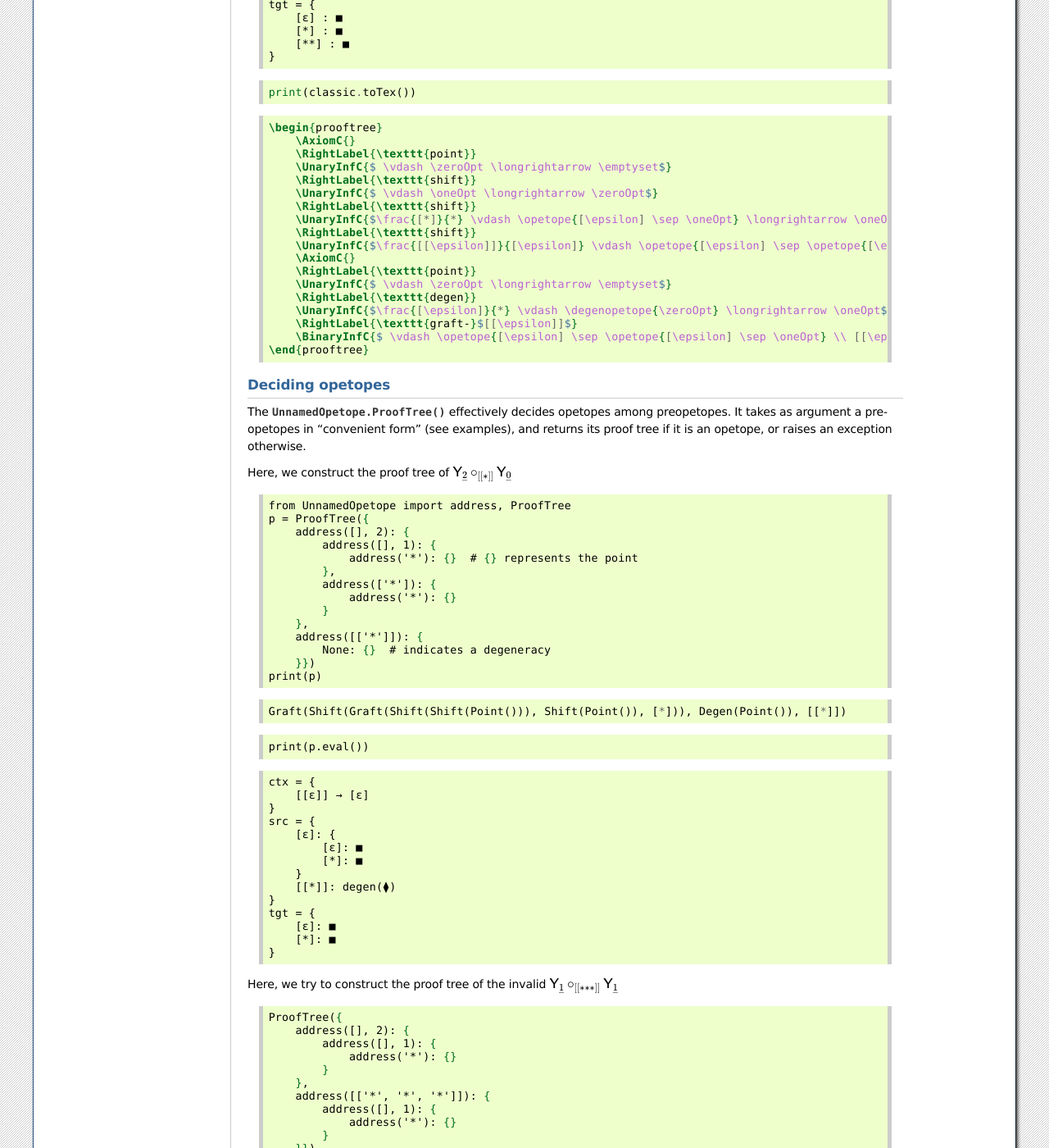
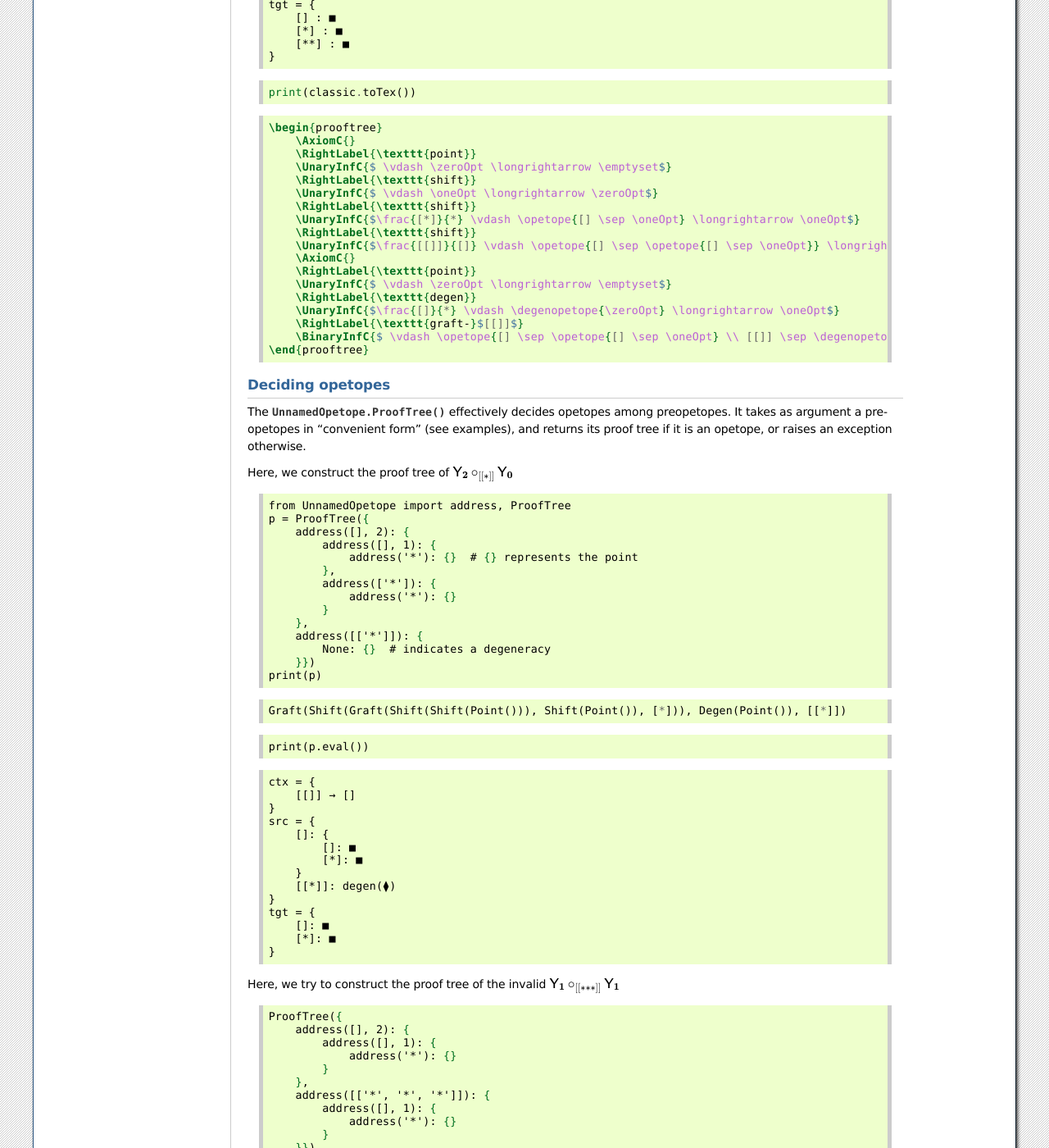
Before and after one commit to altaris/opetopy, a Sphinx documentation site: the page built from doc/unnamedopetope.rst, in a window 1280 px wide and 1400 px high, scrolled down 938 px. Shown: the whole window at 82% size. Built offline with Sphinx 7.4.7, drawn with Linux system fonts in a browser that asks for light colours; some of the changed text lies outside the part shown.

Commit message:
Changes in mathematical notations
* The ε-address $[\epsilon]$ is now $[]$;
* The opetopic integer $\underline{n}$ is now $\mathbf{n}$.

```diff
--- a/doc/unnamedopetope.rst
+++ b/doc/unnamedopetope.rst
@@ -50,22 +50,22 @@ A classic
 ::
 
     ctx = {
-        [[ε]] → [ε]
-        [[*][ε]] → [*]
+        [[]] → []
+        [[*][]] → [*]
         [[*][*]] → [**]
     }
     src = {
-        [ε] : {
-            [ε] : ■
+        [] : {
+            [] : ■
             [*] : ■
         }
         [[*]] : {
-            [ε] : ■
+            [] : ■
             [*] : ■
         }
     }
     tgt = {
-        [ε] : ■
+        [] : ■
         [*] : ■
         [**] : ■
     }
@@ -83,16 +83,16 @@ A classic
         \RightLabel{\texttt{shift}}
         \UnaryInfC{$ \vdash \oneOpt \longrightarrow \zeroOpt$}
         \RightLabel{\texttt{shift}}
-        \UnaryInfC{$\frac{[*]}{*} \vdash \opetope{[\epsilon] \sep \oneOpt} \longrightarrow \oneOpt$}
+        \UnaryInfC{$\frac{[*]}{*} \vdash \opetope{[] \sep \oneOpt} \longrightarrow \oneOpt$}
         \RightLabel{\texttt{shift}}
-        \UnaryInfC{$\frac{[[\epsilon]]}{[\epsilon]} \vdash \opetope{[\epsilon] \sep \opetope{[\epsilon] \sep \oneOpt}} \longrightarrow \opetope{[\epsilon] \sep \oneOpt}$}
+        \UnaryInfC{$\frac{[[]]}{[]} \vdash \opetope{[] \sep \opetope{[] \sep \oneOpt}} \longrightarrow \opetope{[] \sep \oneOpt}$}
         \AxiomC{}
         \RightLabel{\texttt{point}}
         \UnaryInfC{$ \vdash \zeroOpt \longrightarrow \emptyset$}
         \RightLabel{\texttt{degen}}
-        \UnaryInfC{$\frac{[\epsilon]}{*} \vdash \degenopetope{\zeroOpt} \longrightarrow \oneOpt$}
-        \RightLabel{\texttt{graft-}$[[\epsilon]]$}
-        \BinaryInfC{$ \vdash \opetope{[\epsilon] \sep \opetope{[\epsilon] \sep \oneOpt} \\ [[\epsilon]] \sep \degenopetope{\zeroOpt}} \longrightarrow \degenopetope{\zeroOpt}$}
+        \UnaryInfC{$\frac{[]}{*} \vdash \degenopetope{\zeroOpt} \longrightarrow \oneOpt$}
+        \RightLabel{\texttt{graft-}$[[]]$}
+        \BinaryInfC{$ \vdash \opetope{[] \sep \opetope{[] \sep \oneOpt} \\ [[]] \sep \degenopetope{\zeroOpt}} \longrightarrow \degenopetope{\zeroOpt}$}
     \end{prooftree}
 
 
@@ -103,7 +103,7 @@ Deciding opetopes
 The :func:`UnnamedOpetope.ProofTree` effectively decides opetopes among preopetopes. It takes as argument a preopetopes in "convenient form" (see examples), and returns its proof tree if it is an opetope, or raises an exception otherwise.
 
 
-Here, we construct the proof tree of :math:`\mathsf{Y}_{\underline{2}} \circ_{[[*]]} \mathsf{Y}_{\underline{0}}`
+Here, we construct the proof tree of :math:`\mathsf{Y}_{\mathbf{2}} \circ_{[[*]]} \mathsf{Y}_{\mathbf{0}}`
 
 .. code-block:: TeX
 
@@ -134,22 +134,22 @@ Here, we construct the proof tree of :math:`\mathsf{Y}_{\underline{2}} \circ_{[[
 ::
 
     ctx = {
-        [[ε]] → [ε]
+        [[]] → []
     }
     src = {
-        [ε]: {
-            [ε]: ■
+        []: {
+            []: ■
             [*]: ■
         }
         [[*]]: degen(⧫)
     }
     tgt = {
-        [ε]: ■
+        []: ■
         [*]: ■
     }
 
 
-Here, we try to construct the proof tree of the invalid :math:`\mathsf{Y}_{\underline{1}} \circ_{[[***]]} \mathsf{Y}_{\underline{1}}`
+Here, we try to construct the proof tree of the invalid :math:`\mathsf{Y}_{\mathbf{1}} \circ_{[[***]]} \mathsf{Y}_{\mathbf{1}}`
 
 .. code-block:: TeX
 
```
Also changed, not shown: UnitTests.py (+6 -6 lines), UnnamedOpetope.py (+17 -19 lines), doc/unnamedopetopicset.rst (+8 -8 lines).
